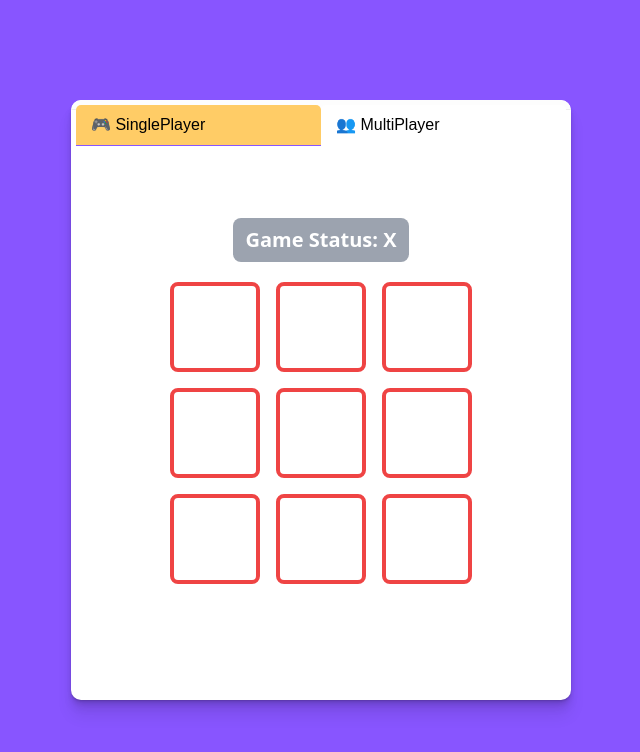
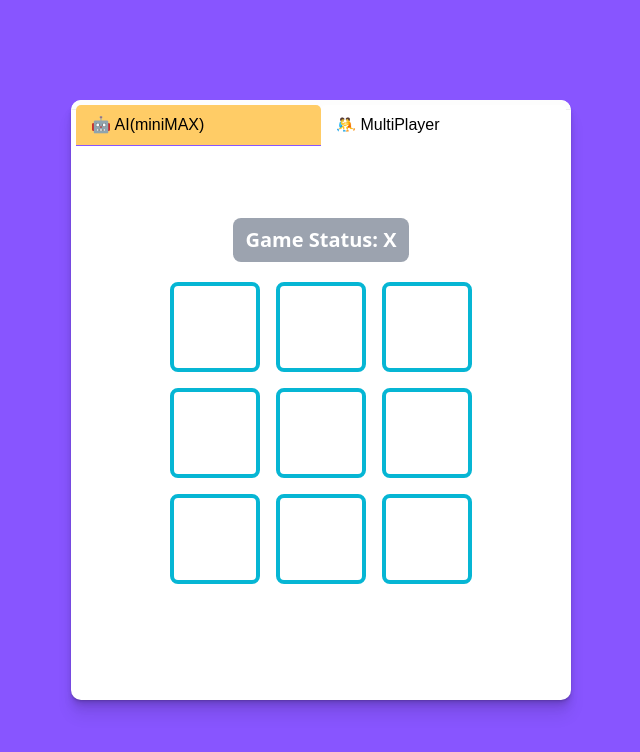
Before and after one commit to 127001sudais/Tic-Tac-Toe, a React (Create React App) app: page / in a window 1280 px wide. Shown: the top 752 px of the page, without its empty margins (319-959 px from the left). Built offline with nearby package versions, Linux system fonts and the light colour scheme.

Commit message:
modularized PvC

```diff
--- a/src/components/GameBoard.jsx
+++ b/src/components/GameBoard.jsx
@@ -34,9 +34,6 @@ const TicTacToe = () => {
     }
   }, [board, isHumanNext, winner, handleClick]);
 
-  /**
-   *
-   */
   const getStatusMessage = useMemo(() => {
     if (winner) {
       return winner === TIE ? "It's a tie!" : `Winner: ${winner}`;
@@ -59,7 +56,7 @@ const TicTacToe = () => {
           {board.map((value, index) => (
             <button
               key={index}
-              className="border-4 border-red-500 hover:bg-gray-300 h-[90px] w-[90px] rounded-lg m-2 text-3xl font-semibold"
+              className="border-4 border-cyan-500 hover:bg-gray-300 h-[90px] w-[90px] rounded-lg m-2 text-3xl font-bold"
               onClick={() => handleClick(index)}
             >
               {value}
--- /dev/null
+++ b/src/components/Gameboard/Gameboard.jsx
@@ -0,0 +1,52 @@
+import { useCallback, useEffect, useMemo } from "react";
+import {
+  PLAYER_HUMAN,
+  PLAYER_AI,
+  TIE,
+  initialBoard,
+} from "../../constants/initialBoard";
+import { checkForWinner } from "../../hooks/useGameLogic";
+import { useLocalStorage } from "../../hooks/useLocalStorage";
+import { minimax } from "../../utils/miniMax";
+
+export const useTicTacToeLogic = () => {
+  const [board, setBoard] = useLocalStorage("board", initialBoard);
+  const [isHumanNext, setIsHumanNext] = useLocalStorage("isHumanNext", true);
+  const winner = useMemo(() => checkForWinner(board), [board]);
+
+  const handleClick = useCallback(
+    (index) => {
+      if (board[index] || winner) return;
+      const newBoard = [...board];
+      newBoard[index] = isHumanNext ? PLAYER_HUMAN : PLAYER_AI;
+      setBoard(newBoard);
+      setIsHumanNext(!isHumanNext);
+    },
+    [board, winner, isHumanNext, setBoard, setIsHumanNext]
+  );
+
+  useEffect(() => {
+    if (!isHumanNext && !winner) {
+      const move = minimax(board, PLAYER_AI).index;
+      if (move !== undefined) {
+        handleClick(move);
+      }
+    }
+  }, [board, isHumanNext, winner, handleClick]);
+
+  const restartGame = () => {
+    setBoard(initialBoard);
+    setIsHumanNext(true);
+  };
+
+  return {
+    board,
+    isHumanNext,
+    winner,
+    handleClick,
+    restartGame,
+    TIE,
+    PLAYER_AI,
+    PLAYER_HUMAN,
+  };
+};
--- /dev/null
+++ b/src/components/Gameboard/GameboardUI.jsx
@@ -0,0 +1,52 @@
+import { useTicTacToeLogic } from "./Gameboard";
+import { useMemo } from "react";
+const TicTacToe = () => {
+  const {
+    board,
+    isHumanNext,
+    winner,
+    handleClick,
+    restartGame,
+    TIE,
+    PLAYER_AI,
+    PLAYER_HUMAN,
+  } = useTicTacToeLogic();
+
+  const getStatusMessage = useMemo(() => {
+    if (winner) {
+      return winner === TIE ? "It's a tie!" : `Winner: ${winner}`;
+    }
+    return `Game Status: ${isHumanNext ? PLAYER_HUMAN : PLAYER_AI}`;
+  }, [winner, isHumanNext]);
+
+  return (
+    <>
+      <div className="flex flex-col items-center justify-center">
+        <p className="text-center bg-gray-400 w-44 p-2 mb-3 rounded-lg text-white font-bold text-xl">
+          {getStatusMessage}
+        </p>
+        <div className="grid grid-cols-3">
+          {board.map((value, index) => (
+            <button
+              key={index}
+              className="border-4 border-cyan-500 hover:bg-gray-300 h-[90px] w-[90px] rounded-lg m-2 text-3xl font-bold"
+              onClick={() => handleClick(index)}
+            >
+              {value}
+            </button>
+          ))}
+        </div>
+        {winner && (
+          <button
+            onClick={restartGame}
+            className="bg-red-500 hover:bg-red-800 rounded-lg m-2 p-2 text-xl text-white"
+          >
+            Restart Game
+          </button>
+        )}
+      </div>
+    </>
+  );
+};
+
+export default TicTacToe;
--- a/src/components/Lobby/Lobby.jsx
+++ b/src/components/Lobby/Lobby.jsx
@@ -12,7 +12,6 @@ const MLobby = () => {
   const [peerId, setPeerId] = useState("");
   const [friendPeerId, setFriendPeerId] = useState("");
   const [error, setError] = useState("");
-  const [connectionStatus, setConnectionStatus] = useState("");
   const [inGame, setInGame] = useState(false);
   const [conn, setConn] = useState(null);
 
@@ -21,7 +20,6 @@ const MLobby = () => {
       (id) => setPeerId(id),
       (conn) => {
         console.log("Incoming connection", conn);
-        setConnectionStatus(`Connected to ${conn.peer}`);
         setInGame(true); // This line is added to transition the receiving user into the game
         setConn(conn);
         conn.on("data", (data) => {
@@ -43,7 +41,6 @@ const MLobby = () => {
     const connection = connectToPeer(
       friendPeerId,
       (conn) => {
-        setConnectionStatus(`Connected to ${conn.peer}`);
         console.log("Connected to peer:", conn.peer);
         setInGame(true);
         setConn(connection);
@@ -56,7 +53,7 @@ const MLobby = () => {
         .on("data", (data) => console.log("Received", data))
         .on("close", () => {
           setError("The peer has disconnected.");
-          setConnectionStatus("");
+
           setInGame(false);
         })
         .on("error", (err) => {
@@ -75,7 +72,6 @@ const MLobby = () => {
       setFriendPeerId={setFriendPeerId}
       handleConnectToPeer={handleConnectToPeer}
       error={error}
-      connectionStatus={connectionStatus}
     />
   );
 };
--- a/src/components/Lobby/LobbyUI.jsx
+++ b/src/components/Lobby/LobbyUI.jsx
@@ -1,6 +1,7 @@
 import React from "react";
 import { FontAwesomeIcon } from "@fortawesome/react-fontawesome";
 import { faCopy } from "@fortawesome/free-regular-svg-icons";
+import { formatPeerId } from "../../utils/lobby";
 
 const LobbyUI = ({
   peerId,
@@ -8,11 +9,10 @@ const LobbyUI = ({
   setFriendPeerId,
   handleConnectToPeer,
   error,
-  connectionStatus,
 }) => (
   <div className="flex flex-col justify-center items-center">
     <div className="flex bg-gray-400 p-2 m-2 rounded-lg text-white">
-      <p className="flex-1">Your ID: {peerId}</p>
+      <p className="flex-1">Your ID: {formatPeerId(peerId)}</p>
       <button
         className="pl-2 hover:text-black"
         onClick={() => navigator.clipboard.writeText(peerId)}
@@ -37,12 +37,10 @@ const LobbyUI = ({
     </button>
 
     {error && (
-      <p className="bg-red-500 p-2 m-2 rounded-lg text-white">Error: {error}</p>
+      <p className="bg-red-500 p-2 m-2 rounded-lg text-white">
+        ⚠️⚠️💀💀 {error}
+      </p>
     )}
-
-    <p className="bg-cyan-300 p-2 m-2 rounded-lg text-white">
-      {connectionStatus}
-    </p>
   </div>
 );
 
--- a/src/components/Multiplayer/MultiplayerUI.jsx
+++ b/src/components/Multiplayer/MultiplayerUI.jsx
@@ -10,7 +10,7 @@ const MultiplayerUI = ({
       {board.map((value, index) => (
         <div
           key={index}
-          className="border-2 border-green-500 m-2 p-2 w-[90px] h-[90px] rounded-lg flex items-center justify-center font-bold text-3xl"
+          className="border-4 border-green-500 m-2 p-2 w-[90px] h-[90px] rounded-lg flex items-center justify-center font-bold text-3xl"
           onClick={() => makeMove(index)}
         >
           {value}
--- a/src/utils/lobby.js
+++ b/src/utils/lobby.js
@@ -2,5 +2,5 @@ export const formatPeerId = (peerId) => {
   const length = peerId.length;
   const firstThree = peerId.substring(0, 3);
   const lastThree = peerId.substring(length - 3, length);
-  return `${firstThree}.......${lastThree}`;
+  return `${firstThree}**********${lastThree}`;
 };
```
Also changed, not shown: src/App.js (+5 -3 lines).
